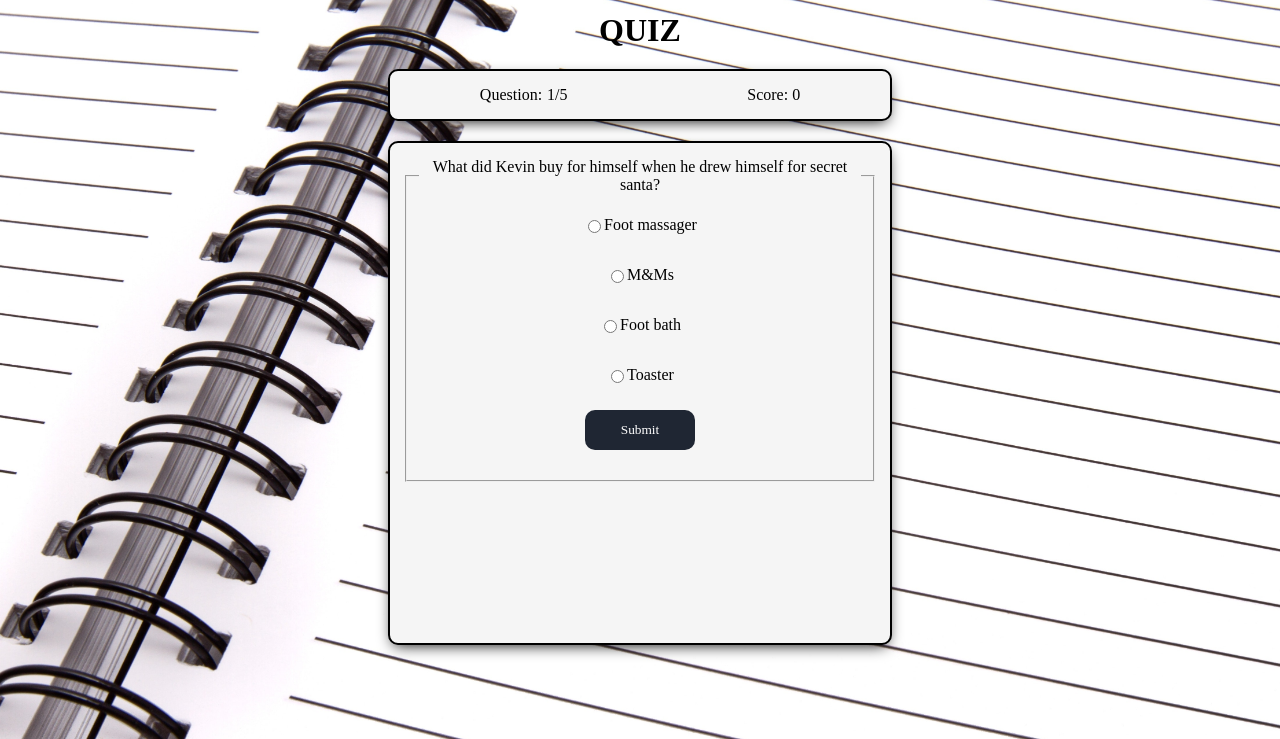
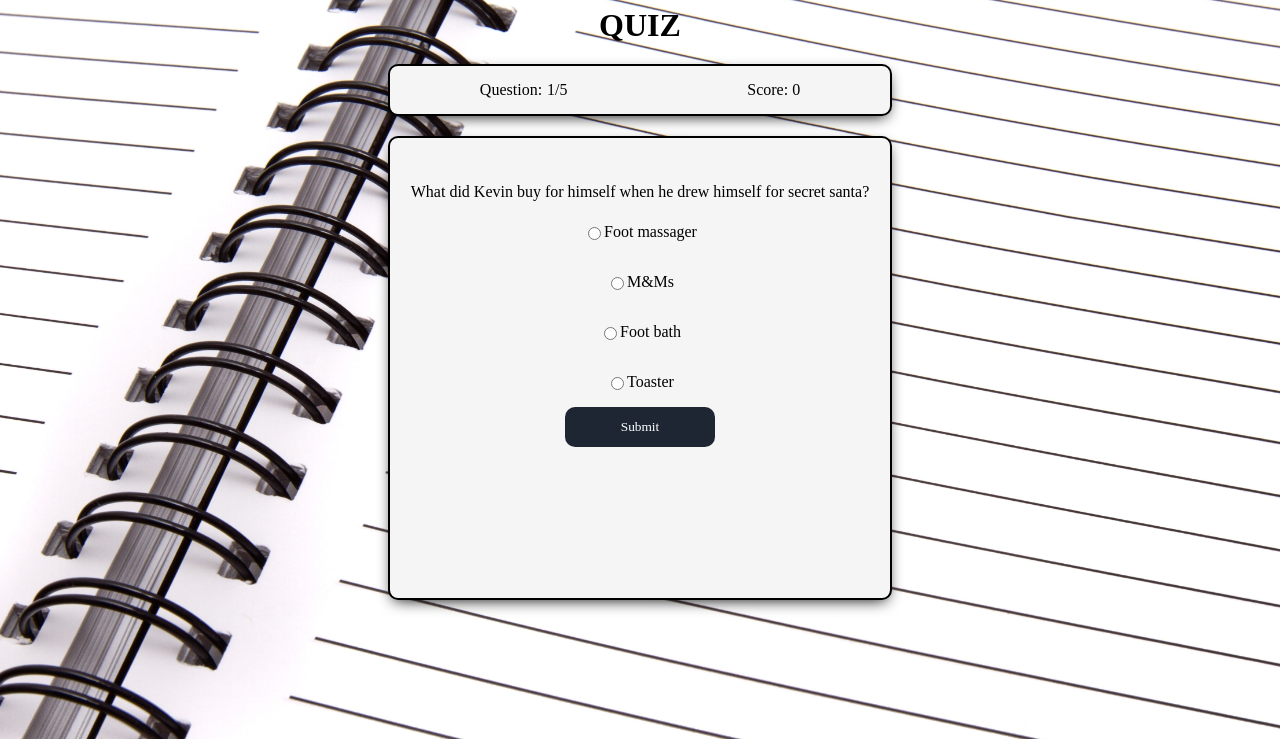
Before and after one commit to jonathanbutler7/quiz-app, a plain HTML site: page index.html in a window 1280 px wide. Both pictures are taken after a click on the button "Start". Shown: the part 61-800 px from the top of the page. Drawn offline with nearby package versions, Linux system fonts and the light colour scheme.

Commit message:
functional down to 320px

```diff
--- a/main.css
+++ b/main.css
@@ -12,8 +12,6 @@ body {
     padding: 0 0 0 5px;
 }
 
-
-
 .title-container {
     border: 2px solid black;
     margin: 15px 0 15px 0;
@@ -27,6 +25,7 @@ body {
     max-width: 550px;
     border-radius: 10px;
     box-shadow: 0 5px 15px -5px rgba(0,0,0,1);
+    font-family: American Typewriter;
 }
 
 .title-container > span {
@@ -39,6 +38,7 @@ body {
     align-items: center;
     text-align: center;
     font-family: American Typewriter;
+    height: 460px;
 }
 
 .q-a-container {
@@ -50,13 +50,18 @@ body {
     background-color: #F5F5F5;
     max-width: 550px;
     border-radius: 10px;
-    height: 500px;
+    max-height: 460px;
     box-shadow: 0 5px 15px -5px rgba(0,0,0,1);
 }
 
 .startQuiz > img {
-    height: 80%;
+    height: 60%;
     margin: 0 auto 0 auto;
+    width: 60%;
+}
+
+.startQuiz > button {
+    margin-top: 10px;
 }
 
 .resultImg {
@@ -68,18 +73,17 @@ input {
 }
 
 .startBox {
-    display: flex;
-    flex-direction: column;
-    align-items: center;
-    justify-content: center;
-    text-align: center;
-    margin: 0 auto 0 auto;
-    padding: 1em;
-
+    /* display: flex; */
+    /* flex-direction: column; */
+    /* align-items: center; */
+    /* justify-content: center; */
+    margin: 20px auto 0 auto;
+    /* padding: 1em; */
 }
 
 fieldset {
-      margin: 15px;
+      margin-top: 25px;
+      border: none;
 }
 
 .quizBox {
@@ -92,7 +96,7 @@ fieldset {
     padding: 1em;
 }
 
-.startButton {
+/* .startButton {
     cursor: pointer;
     width: 25%;
     margin: 20px auto 0 auto;
@@ -102,30 +106,36 @@ fieldset {
     height: 40px;
     border: none;
     font-family: American Typewriter;
+} */
+
+.startButton, .restartButton {
+    cursor: pointer;
+    width: 150px;
+    margin: 0 auto 10px auto;
+    background-color: #1F2633;
+    color: white;
+    border-radius: 10px;
+    padding: 10px;
+    height: 40px;
+    border: none;
+    font-family: American Typewriter;
 }
 
 .nextButton {
-        cursor: pointer;
-        /* width: 25%; */
-        margin: 20px auto 0 auto;
-        background-color: #1F2633;
-        color: white;
-        border-radius: 10px;
-        height: 40px;
-
-}
-
-.startButton {
     cursor: pointer;
-    margin: 10px auto 20px auto;
+    width: 150px;
+    margin: 0 auto 0 auto;
     background-color: #1F2633;
     color: white;
     border-radius: 10px;
+    padding: 10px;
     height: 40px;
+    border: none;
+    font-family: American Typewriter;
 }
 
 button:hover {
-    background-color: #1F2633;
+    background-color: #37474F;
     color: white;
 }
 
@@ -136,13 +146,14 @@ img {
 }
 
 .gif {
-    height: 250px;
+    height: 225px;
+    width: 80%
 }
 
 h1, h2, h3, p {
     text-align: center;
     color: black;
-    margin: 15px;
+    margin: 10px;
     font-family: American Typewriter;
 }
 
@@ -152,4 +163,18 @@ h1, h2, h3, p {
         box-shadow: 0 5px 15px -5px rgba(0,0,0,1);
         background-color: #F5F5F5;
     }
+
+    .startBox {}
+
+    .q-a-container {
+        height: 460px;
+    }
+
+    .nextButton, .startButton, .restartButton {
+        margin: 0 auto 0 auto;
+    }
+
+    fieldset {
+        margin-top: 45px;
+    }
 }
--- a/script.js
+++ b/script.js
@@ -9,7 +9,7 @@ const STORE = [
             'Toaster'
         ],
         correctAnswer:
-        'Foot massager',
+        'Foot bath',
     },
     {
         question: 'During the episode, Prince Family Paper, what is the secret signal that Dwight and Michael agree on using?',
@@ -20,7 +20,7 @@ const STORE = [
             'Birdcall'
         ],
         correctAnswer:
-        'Raising your eyebrows'
+        'Licking your lips'
     },
     {
         question: 'What does Angela use as a rape deterrent instead of a whistle?',
@@ -31,18 +31,18 @@ const STORE = [
             'Yankee Doodle Dandy'
         ],
         correctAnswer:
-        'Yankee Doodle Dandy'
+        'Rape flute'
     },
     {
-        question: 'What does Michael eat instead of ice cream because they does not have any?',
+        question: 'What was Ryan trying to heat up in the toaster when he started the fire?',
         answers: [
-            'Mayo and black olives',
-            'Mayo and chocolate chips',
-            'Mayo and a pickle',
-            'Mayo and M&Ms'
+            'Pizza bites',
+            'Cheesy pita',
+            'Bagel',
+            'Toast'
         ],
         correctAnswer:
-        'Mayo and black olives'
+        'Cheesy pita'
     },
     {
         question: 'On what social media site does Creed say that Michaels nephew is trashing them relentlessly?',
@@ -53,7 +53,7 @@ const STORE = [
             'Woof'
         ],
         correctAnswer:
-        'Facebook'
+        'Twitter'
     }
 ];
 
```
